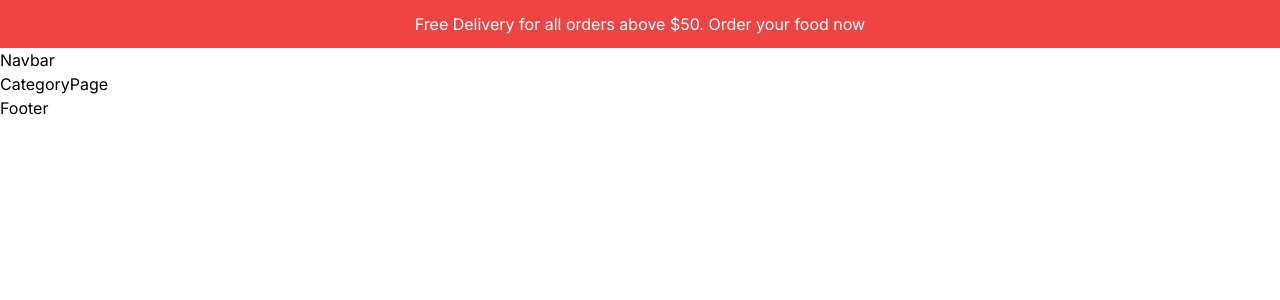
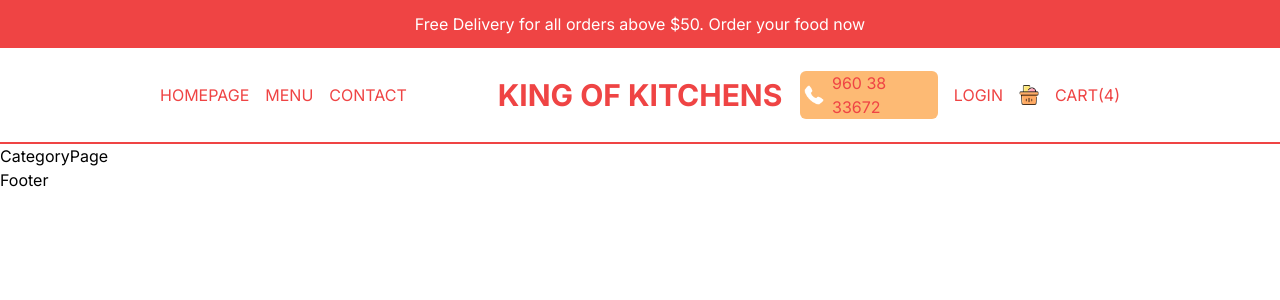
Before and after one commit to Sairam-Nulakani/restaurant-food-delivery-app-nextjs, a Next.js app: page /menu/1 in a window 1280 px wide. Shown: the top 300 px of the page. Built offline with nearby package versions, Linux system fonts and the light colour scheme.

Commit message:
updated navbar with responsive

```diff
--- /dev/null
+++ b/src/components/CartIcon.tsx
@@ -0,0 +1,16 @@
+import Image from "next/image";
+import Link from "next/link";
+import React from "react";
+
+const CartIcon = () => {
+  return (
+    <Link href="/cart" className="flex items-center gap-4">
+      <div className="relative w-8 h-8 md:w-5 md:h-5">
+        <Image src="/cart.png" alt="" fill />
+      </div>
+      <span>Cart(4)</span>
+    </Link>
+  );
+};
+
+export default CartIcon;
--- /dev/null
+++ b/src/components/Menu.tsx
@@ -0,0 +1,76 @@
+"use client";
+import Image from "next/image";
+import Link from "next/link";
+import React, { useState } from "react";
+import CartIcon from "./CartIcon";
+const links = [
+  {
+    id: 1,
+    title: "Homepage",
+    url: "/",
+  },
+  {
+    id: 2,
+    title: "Menu",
+    url: "/menu",
+  },
+  {
+    id: 3,
+    title: "Working Hours",
+    url: "/",
+  },
+  {
+    id: 4,
+    title: "Contact",
+    url: "/",
+  },
+];
+const user = false;
+
+const Menu = () => {
+  const [open, setOpen] = useState(false);
+  return (
+    <div>
+      {!open ? (
+        <Image
+          src="/open.png"
+          alt=""
+          width={20}
+          height={20}
+          onClick={() => setOpen(true)}
+        />
+      ) : (
+        <Image
+          src="/close.png"
+          alt=""
+          width={20}
+          height={20}
+          onClick={() => setOpen(false)}
+        />
+      )}
+      {open && (
+        <div className="bg-red-500 text-white absolute left-0 top-24 w-full h-[calc(100vh-6rem)] flex items-center justify-center text-3xl flex-col gap-8 z-10">
+          {links.map((item) => (
+            <Link href={item.url} key={item.id} onClick={() => setOpen(false)}>
+              {item.title}
+            </Link>
+          ))}
+          {!user ? (
+            <Link href="/login" onClick={() => setOpen(false)}>
+              Login
+            </Link>
+          ) : (
+            <Link href="/orders" onClick={() => setOpen(false)}>
+              Orders
+            </Link>
+          )}
+          <Link href="/cart" onClick={() => setOpen(false)}>
+            <CartIcon />
+          </Link>
+        </div>
+      )}
+    </div>
+  );
+};
+
+export default Menu;
--- a/src/components/Navbar.tsx
+++ b/src/components/Navbar.tsx
@@ -1,7 +1,39 @@
+import Link from "next/link";
 import React from "react";
+import Menu from "./Menu";
+import CartIcon from "./CartIcon";
+import Image from "next/image";
 
 const Navbar = () => {
-  return <div>Navbar</div>;
+  const user = false;
+  return (
+    <div className="h-12 text-red-500 p-4 flex items-center justify-between border-b-2 border-b-red-500 uppercase md:h-24 lg:px-20 xl:px-40">
+      <div className="hidden md:flex gap-4 flex-1">
+        <Link href="/">Homepage</Link>
+        <Link href="/menu">Menu</Link>
+        <Link href="/">Contact</Link>
+      </div>
+
+      <div className="text-3xl md:font-bold flex-1 md:text-center">
+        <Link href="/">King of Kitchens</Link>
+      </div>
+      <div className="md:hidden">
+        <Menu />
+      </div>
+      <div className="hidden md:flex gap-4 items-center justify-end flex-1">
+        <div className="md:absolute top-3 right-2 lg:static flex items-center gap-2 cursor-pointer bg-orange-300 px-1 rounded-md">
+          <Image src="/phone.png" alt="" width={20} height={20} />
+          <span>960 38 33672</span>
+        </div>
+        {!user ? (
+          <Link href="/login">Login</Link>
+        ) : (
+          <Link href="/orders">Orders</Link>
+        )}
+        <CartIcon />
+      </div>
+    </div>
+  );
 };
 
 export default Navbar;
```
